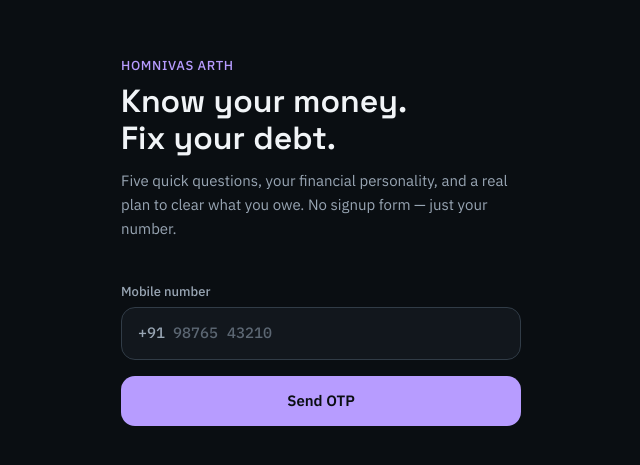
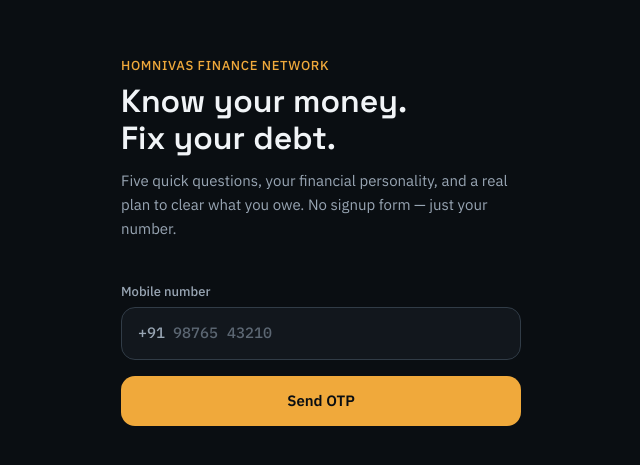
Before and after one commit to Homnivas-Finance-Network/org-finance-pwa, a Next.js app: page / in a window 1280 px wide. Shown: the part 159-624 px from the top of the page, without its empty margins (319-959 px from the left). Built offline with nearby package versions, Linux system fonts and the light colour scheme; no server answers.

Commit message:
Import extracted finance PWA updates

```diff
--- a/src/app/checkout/page.tsx
+++ b/src/app/checkout/page.tsx
@@ -42,11 +42,11 @@ export default function CheckoutPage() {
         key: razorpayKeyId,
         amount: order.amount,
         currency: order.currency,
-        name: "Homnivas Arth",
+        name: "Homnivas Finance Network",
         description: "Homnivas Pro — one-time unlock",
         order_id: order.id,
         prefill: { contact: user?.phoneNumber ?? undefined },
-        theme: { color: "#8b7bff" },
+        theme: { color: "#f0a93b" },
         handler: () => {
           // Webhook on the backend confirms payment and flips isPro server-side —
           // this local flag just lets the UI move forward without waiting/polling.
@@ -94,7 +94,7 @@ export default function CheckoutPage() {
         </Card>
 
         <p className="mt-4 text-[12px] leading-relaxed text-text-muted">
-          Homnivas Arth is a technology platform and does not itself lend money. Analysis and
+          Homnivas Finance Network is a technology platform and does not itself lend money. Analysis and
           scores are informational and not a guarantee of loan approval. Any loan offers shown are
           from our lending partners and subject to their own approval process.
         </p>
--- a/src/app/globals.css
+++ b/src/app/globals.css
@@ -26,21 +26,25 @@
   --text-warning: #f5b84d;
   --border-warning: #54401a;
 
-  --bg-accent: #1b1730;
-  --text-accent: #b79cff;
-  --border-accent: #332b5c;
+  /* Brand gold — matches partner.homnivas.space (the "Apply Now" /
+     "Start Your Rescue" gold, not a generic accent pick). This is the
+     primary brand color, used for CTAs, links, and the Pro/unlock identity. */
+  --bg-accent: #332006;
+  --text-accent: #f0a93b;
+  --border-accent: #54380f;
 
   --bg-rev: #332006;
   --text-rev: #f0a93b;
   --border-rev: #54380f;
 
-  /* Signature gradient — violet (Pro/unlock) sweeping into teal
-     (growth/success). Used once, deliberately: the Arth Score ring. */
-  --gradient-score: linear-gradient(135deg, #8b7bff 0%, #33d6a6 100%);
+  /* Signature gradient — brand gold sweeping into teal (growth/success).
+     Used once, deliberately: the Arth Score ring. */
+  --gradient-score: linear-gradient(135deg, #f0a93b 0%, #33d6a6 100%);
 
   /* Archetype identity colors — Step 3 personality reveal. Distinct from
-     the semantic state colors above; these are brand/identity, not status. */
-  --archetype-builder: #f0a93b;
+     the semantic state colors above; these are brand/identity, not status.
+     Reassigned so none of the five collide visually with the brand gold. */
+  --archetype-builder: #e2734e;
   --archetype-saver: #4ade9a;
   --archetype-achiever: #b79cff;
   --archetype-survivor: #5ec8e8;
--- a/src/app/layout.tsx
+++ b/src/app/layout.tsx
@@ -34,14 +34,14 @@ const monoFont = localFont({
 });
 
 export const metadata: Metadata = {
-  title: "Homnivas Arth — Know your money, fix your debt",
+  title: "Homnivas Finance Network — Know your money, fix your debt",
   description:
     "Take the 5-question quiz, see your financial personality, and get a real plan to clear your loans.",
   manifest: "/manifest.json",
   appleWebApp: {
     capable: true,
     statusBarStyle: "black-translucent",
-    title: "Homnivas Arth",
+    title: "Homnivas Finance Network",
   },
 };
 
--- a/src/app/page.tsx
+++ b/src/app/page.tsx
@@ -57,7 +57,7 @@ export default function LandingPage() {
       <div id={RECAPTCHA_CONTAINER_ID} />
 
       <p className="text-[13px] font-medium uppercase tracking-wider text-text-accent">
-        Homnivas Arth
+        Homnivas Finance Network
       </p>
       <h1 className="mt-2 font-display text-[32px] font-semibold leading-[1.15] text-text-primary">
         Know your money.
--- a/src/app/preview/page.tsx
+++ b/src/app/preview/page.tsx
@@ -61,7 +61,7 @@ export default function PreviewPage() {
                 step={10000}
                 value={loanAmount}
                 onChange={(e) => setLoanAmount(Number(e.target.value))}
-                className="accent-[#8b7bff]"
+                className="accent-[#f0a93b]"
               />
             </label>
             <label className="flex flex-col gap-1.5">
@@ -76,7 +76,7 @@ export default function PreviewPage() {
                 step={6}
                 value={tenureMonths}
                 onChange={(e) => setTenureMonths(Number(e.target.value))}
-                className="accent-[#8b7bff]"
+                className="accent-[#f0a93b]"
               />
             </label>
             <label className="flex flex-col gap-1.5">
@@ -91,7 +91,7 @@ export default function PreviewPage() {
                 step={0.5}
                 value={rate}
                 onChange={(e) => setRate(Number(e.target.value))}
-                className="accent-[#8b7bff]"
+                className="accent-[#f0a93b]"
               />
             </label>
           </div>
--- a/src/app/reveal/page.tsx
+++ b/src/app/reveal/page.tsx
@@ -19,7 +19,7 @@ export default function RevealPage() {
   if (!archetype) return null;
 
   function handleShare() {
-    const text = `I'm a ${archetype} — just found out my financial personality on Homnivas Arth.`;
+    const text = `I'm a ${archetype} — just found out my financial personality on Homnivas Finance Network.`;
     if (navigator.share) {
       navigator.share({ text, url: window.location.origin }).catch(() => {});
     } else {
--- a/src/components/ScoreRing.tsx
+++ b/src/components/ScoreRing.tsx
@@ -17,7 +17,7 @@ export function ScoreRing({ score = 0, locked = false, size = 176 }: ScoreRingPr
       <svg width={size} height={size} className="-rotate-90">
         <defs>
           <linearGradient id="score-gradient" x1="0%" y1="0%" x2="100%" y2="100%">
-            <stop offset="0%" stopColor="#8b7bff" />
+            <stop offset="0%" stopColor="#f0a93b" />
             <stop offset="100%" stopColor="#33d6a6" />
           </linearGradient>
         </defs>
```
Also changed, not shown: public/icons/icon-192.png, public/icons/icon-512.png, public/manifest.json.
